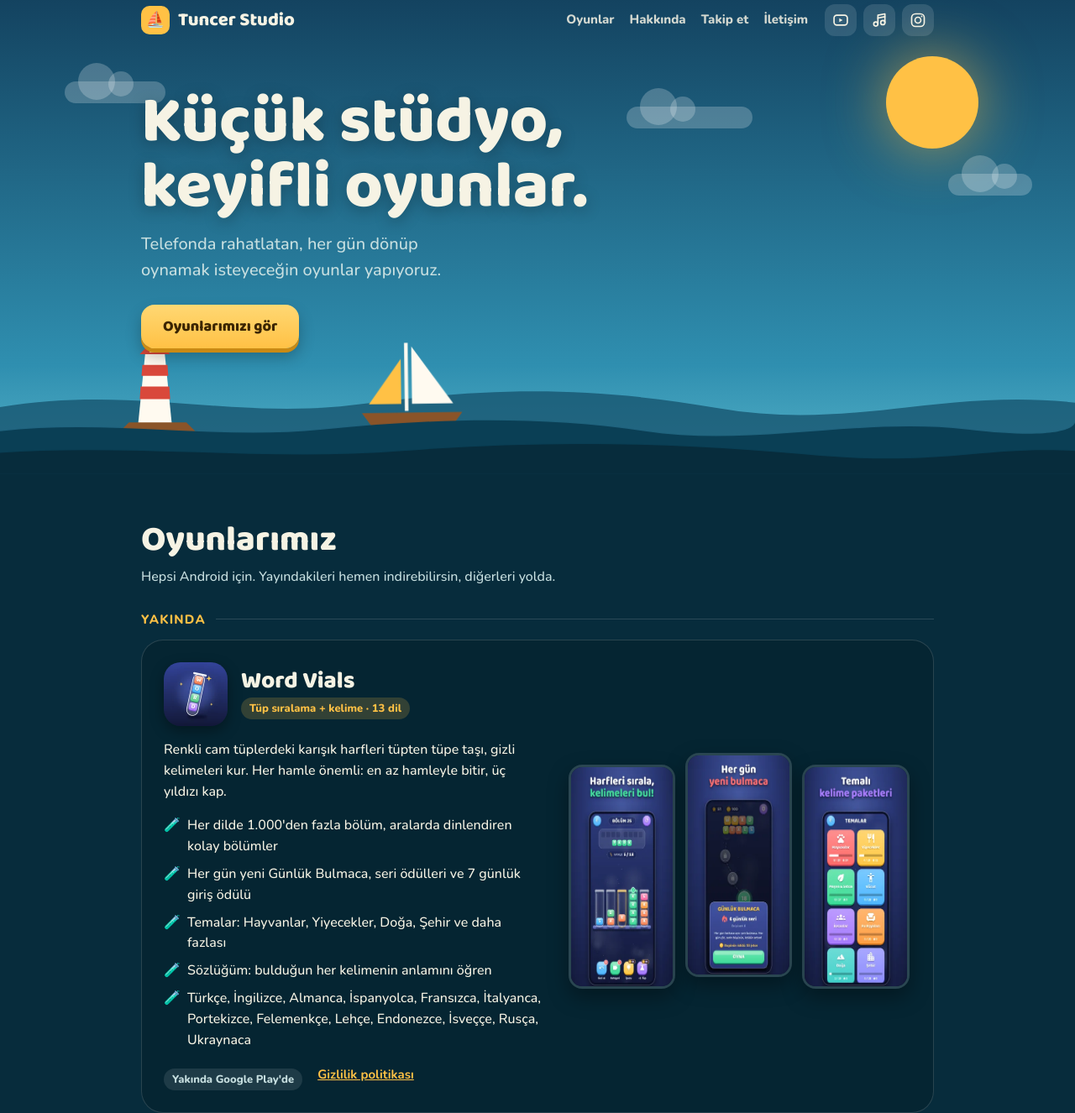
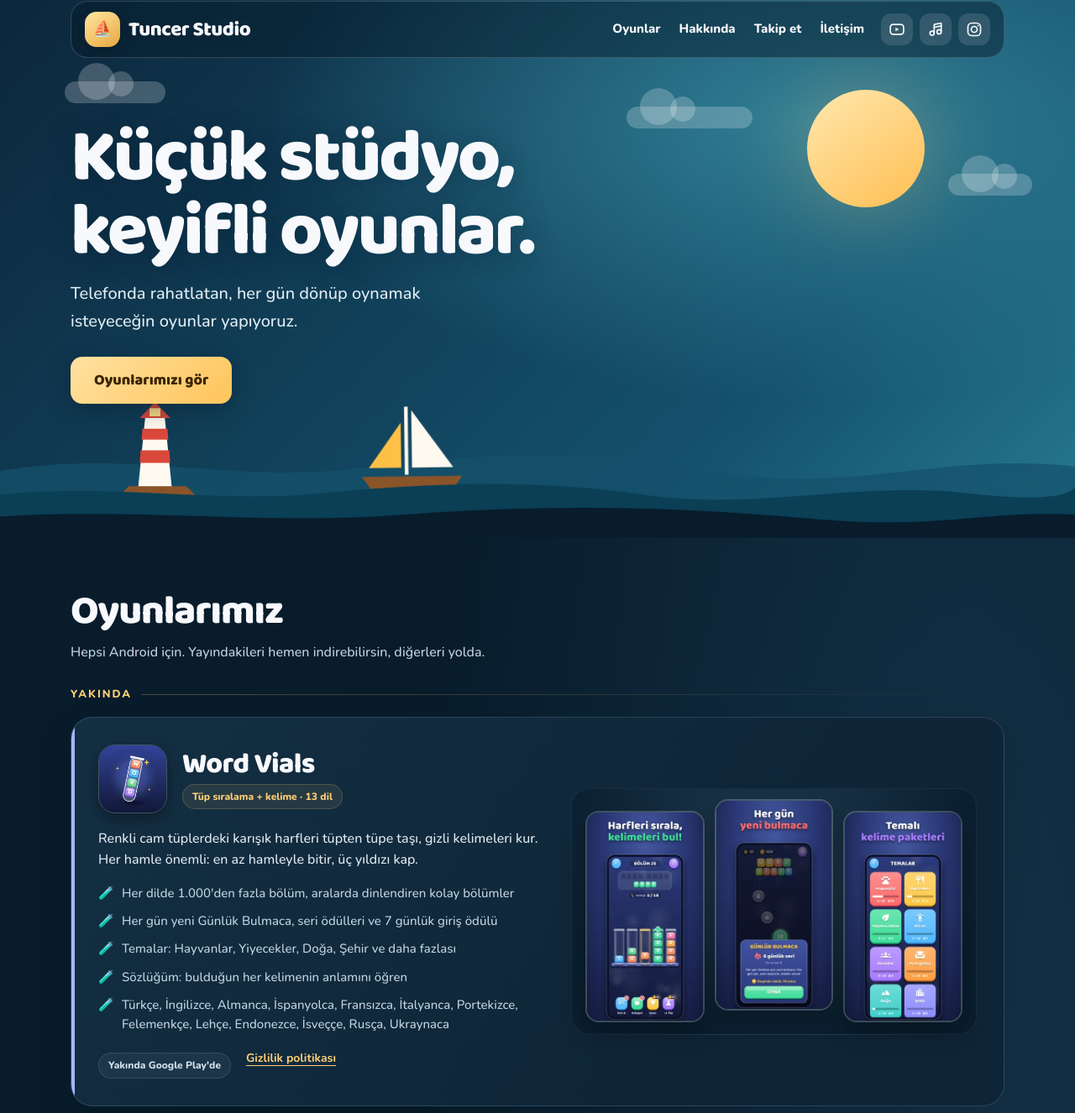
Before and after one commit to ErenFRT/ErenFRT.github.io, a plain HTML site: page index.html in a window 1280 px wide. Shown: the part 23-1349 px from the top of the page at 84% size. Drawn offline with nearby package versions, Linux system fonts and the light colour scheme.

Commit message:
Refresh studio visual design without changing game order or content

```diff
--- a/index.html
+++ b/index.html
@@ -144,6 +144,43 @@ a.mail:hover{border-color:var(--gold)}
   .sun{width:64px;height:64px;right:-14px;top:96px}
   .hero h1{margin-top:44px}
 }
+
+/* Studio visual refresh — content and game order unchanged */
+:root{--deep:#081c2b;--sea:#102c40;--ink:#f8f9fc;--muted:#c2d4e1;--gold:#ffd078;--card:#112c40;--line:rgba(180,215,235,.17)}
+body{background:radial-gradient(ellipse at 90% 28%,#143248 0,transparent 40%),var(--deep);font-size:16px}
+.wrap{max-width:1160px;padding-left:max(24px,env(safe-area-inset-left));padding-right:max(24px,env(safe-area-inset-right))}
+.hero{background:radial-gradient(ellipse at 76% 25%,#317f96 0,transparent 48%),linear-gradient(135deg,#0c263b,#14516d 72%,#277b91);padding-block:24px 160px}
+nav{padding:12px 16px;border:1px solid rgba(255,255,255,.17);background:rgba(8,28,43,.48);border-radius:20px;backdrop-filter:blur(12px)}
+.brand{font-size:24px;letter-spacing:-.02em}.brand i{width:42px;height:42px;border-radius:14px;background:linear-gradient(145deg,#ffe6a3,#e8a83b);box-shadow:0 3px 16px #0003}
+nav .links{gap:22px}nav .links a{opacity:1}
+.hero h1{margin-top:76px;font-size:clamp(44px,7vw,88px);letter-spacing:-.035em;max-width:13ch;text-shadow:0 4px 32px #051b3266}
+.hero p.lead{max-width:43ch;color:#e0edf4;line-height:1.65}
+.hero .btn{padding:14px 28px;border-radius:14px;background:linear-gradient(135deg,#ffe2a1,#ffc45b);box-shadow:0 8px 26px #081c2b66;transition:transform .2s,box-shadow .2s}
+.hero .btn:hover{transform:translateY(-3px);box-shadow:0 12px 30px #081c2b88}
+.sun{right:14%;top:130px;width:140px;height:140px;box-shadow:0 0 100px #ffcb694f;background:linear-gradient(145deg,#ffe8ae,#ffbe52)}
+.scene{height:165px}.scene svg>path:last-child{fill:var(--deep)}
+section{padding-block:62px}h2{font-size:clamp(34px,5vw,48px);letter-spacing:-.025em}.sub{line-height:1.65}
+.group{font-size:13px;letter-spacing:.15em;margin:42px 0 18px}.group::after{background:linear-gradient(90deg,#d8ad6555,transparent)}
+.game{--accent:#65bcd1;position:relative;isolation:isolate;overflow:hidden;background:linear-gradient(125deg,#142f43,#0e2537 70%);border:1px solid var(--line);border-radius:26px;padding:32px;gap:32px;box-shadow:0 16px 45px #0002;transition:border-color .2s,box-shadow .2s}
+.game::before{content:"";position:absolute;inset:0 auto 0 0;width:4px;background:var(--accent);pointer-events:none}
+.game:hover{border-color:var(--accent);box-shadow:0 18px 48px #0004}
+.game.wv{--accent:#a8b6ff}.game.tk{--accent:#b9a1f4}.game.nd{--accent:#ffa65c}.game.dg{--accent:#f7c266}
+.game .head{gap:18px;margin-bottom:18px}.game .head img,.nd-head{width:82px;height:82px;border:1px solid #ffffff30;flex:none}
+.game h3{font-size:clamp(25px,3vw,34px);letter-spacing:-.02em}.game p{color:#e0eaf0;margin-block:12px 16px}.game ul{gap:10px;color:var(--muted);font-size:15px}.game li{overflow-wrap:anywhere}
+.tag{padding:5px 11px;font-size:12px;background:#ffd07816;border:1px solid #ffd07830}.tag.live,.tag.new{background:#39d99b18;border-color:#39d99b35;color:#80f2c1}.tag.soon{border-color:#c2d4e125;color:#d2e1eb;background:#b9c9db12}
+.small a,.cta a:not(.play){text-underline-offset:4px;font-size:14px}
+.shots{align-items:center;min-width:0;padding:26px 12px 14px;border:1px solid #ffffff10;border-radius:22px;background:radial-gradient(ellipse at 50% 30%,#41658066,#071a2a88 75%)}
+.shots img{height:auto;aspect-ratio:150/267;object-fit:cover;border:2px solid #ffffff33;box-shadow:0 12px 28px #0005;transition:transform .2s}
+.shots img:hover{transform:translateY(-5px)}.shots img:nth-child(2):hover{transform:translateY(-19px)}
+.dg-art,.nd-art,.tk-art{min-height:270px;border:1px solid #ffffff12;border-radius:22px}
+.about div,.follow a{background:linear-gradient(140deg,#163449,#10283a);box-shadow:0 9px 28px #0002;padding:24px;border-radius:20px}
+#hakkinda,#takip{padding-top:34px}.follow .ico{background:#ffd07817;color:var(--gold);border:1px solid #ffd07844}
+.contact{background:radial-gradient(ellipse at 50% 0,#1d475e,#0c2334 72%);padding-block:60px 34px}.mail{max-width:100%;overflow-wrap:anywhere;font-size:clamp(14px,3vw,18px)}footer{background:#071824;padding-block:32px}
+a:focus-visible{outline:3px solid #ffd078;outline-offset:5px;border-radius:4px}
+@media(max-width:760px){.wrap{padding-inline:18px}.hero{padding-block:16px 125px}nav{padding:12px;gap:12px}.brand{font-size:21px}.brand i{width:34px;height:34px}.right{gap:10px}.hero h1{margin-top:54px}.sun{width:70px;height:70px;right:5%;top:120px}.scene{height:125px}.game{padding:22px 18px;gap:20px;border-radius:22px}.game .head img,.nd-head{width:64px;height:64px}.game .head{gap:12px}.shots{gap:8px;padding:24px 8px 12px}.shots img{width:30%}.dg-art,.nd-art,.tk-art{min-height:220px}section{padding-block:42px}.about div,.follow a{padding:20px}}
+@media(max-width:390px){nav .right{width:100%;justify-content:flex-end}.game .head{align-items:flex-start}.game h3{font-size:24px}}
+@media(prefers-reduced-motion:reduce){html{scroll-behavior:auto}*,*::before,*::after{animation-duration:.01ms!important;transition-duration:.01ms!important}}
+
 </style>
 </head>
 <body>
```
